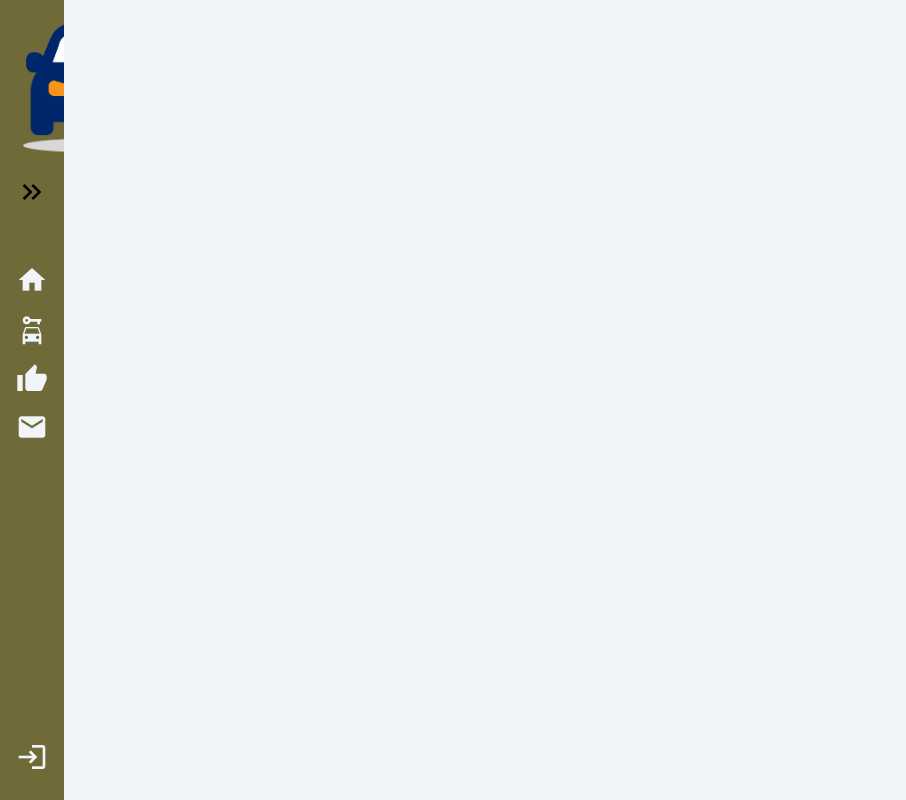
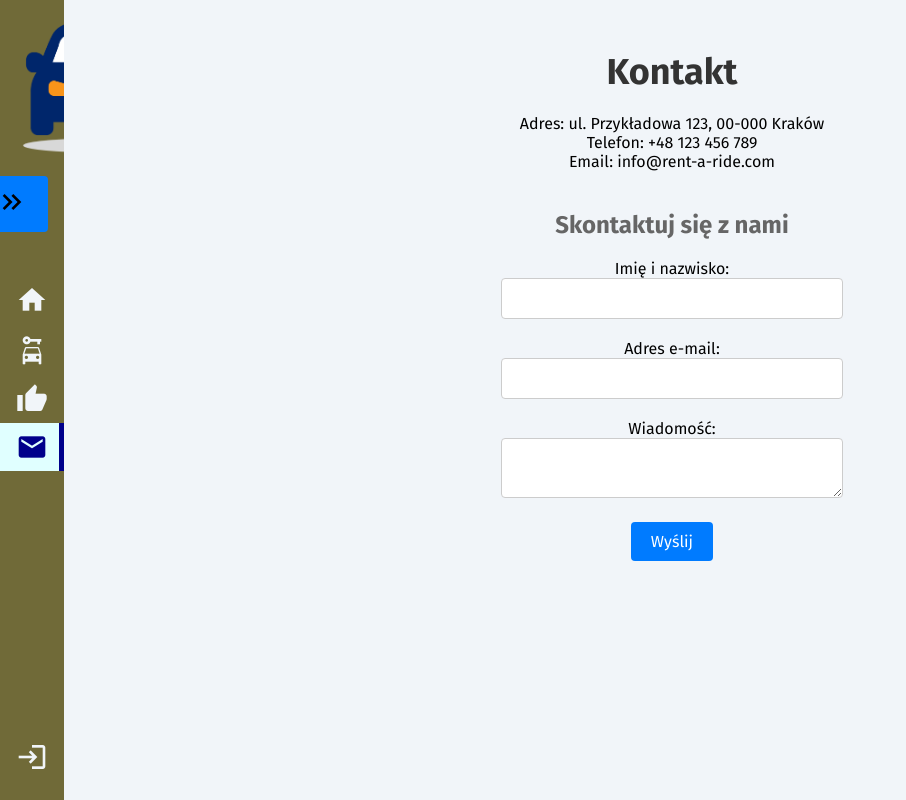
Before and after one commit to patrykzapala/rent-a-ride, a Vue app: page /contact in a window 1280 px wide. Shown: the whole page, without its empty margins (0-906 px from the left). Built offline with nearby package versions, Linux system fonts and the light colour scheme.

Commit message:
Dodanie opinions i contact

```diff
--- a/src/router/index.js
+++ b/src/router/index.js
@@ -16,6 +16,10 @@ const router = createRouter({
 			path: '/opinions',
 			component: () => import('../views/Opinions.vue')
 		},
+		{
+			path: '/contact',
+			component: () => import('../views/Contact.vue')
+		},
 	],
 })
 
--- /dev/null
+++ b/src/views/Contact.vue
@@ -0,0 +1,107 @@
+<template>
+    <div id="Contact-page">
+      <h1 class="header">Kontakt</h1>
+
+      <div class="contact-info">
+        <p>Adres: ul. Przykładowa 123, 00-000 Kraków</p>
+        <p>Telefon: +48 123 456 789</p>
+        <p>Email: info@rent-a-ride.com</p>
+      </div>
+
+      <h2 class="sub-header">Skontaktuj się z nami</h2>
+      <form @submit.prevent="sendEmail">
+        <div class="form-group">
+          <label for="name">Imię i nazwisko:</label>
+          <input type="text" id="name" v-model="name" required>
+        </div>
+        <div class="form-group">
+          <label for="email">Adres e-mail:</label>
+          <input type="email" id="email" v-model="email" required>
+        </div>
+        <div class="form-group">
+          <label for="message">Wiadomość:</label>
+          <textarea id="message" v-model="message" required></textarea>
+        </div>
+        <button type="submit">Wyślij</button>
+      </form>
+    </div>
+  </template>
+
+  <script>
+  export default {
+    data() {
+      return {
+        name: '',
+        email: '',
+        message: ''
+      };
+    },
+    methods: {
+      sendEmail() {
+        // Tutaj możesz dodać logikę wysyłania emaila, np. przy użyciu jakiejś usługi API
+        console.log('Dane do wysłania emaila:', this.name, this.email, this.message);
+
+        // Czyść formularz po wysłaniu
+        this.name = '';
+        this.email = '';
+        this.message = '';
+
+        // Poinformuj użytkownika o wysłaniu emaila (możesz dodać odpowiednią wiadomość)
+        alert('Twoja wiadomość została wysłana!');
+      }
+    }
+  };
+  </script>
+
+  <style>
+  #Contact-page {
+    text-align: center;
+    margin: 50px auto;
+    max-width: 800px;
+  }
+
+  .header {
+    color: #333;
+    font-size: 36px;
+    margin-bottom: 20px;
+  }
+
+  .sub-header {
+    color: #666;
+    font-size: 24px;
+    margin-top: 40px;
+    margin-bottom: 20px;
+  }
+
+  .contact-info {
+    margin-bottom: 40px;
+  }
+
+  .form-group {
+    margin-bottom: 20px;
+  }
+
+  input[type="text"],
+  input[type="email"],
+  textarea {
+    width: 100%;
+    padding: 10px;
+    font-size: 16px;
+    border: 1px solid #ccc;
+    border-radius: 4px;
+  }
+
+  button {
+    background-color: #007bff;
+    color: #fff;
+    padding: 10px 20px;
+    font-size: 16px;
+    border: none;
+    border-radius: 4px;
+    cursor: pointer;
+  }
+
+  button:hover {
+    background-color: #0056b3;
+  }
+  </style>
--- a/src/views/Opinions.vue
+++ b/src/views/Opinions.vue
@@ -63,6 +63,10 @@
   /* Style zostały zachowane z poprzedniej wersji */
 
   .opinions {
+    position: relative; /* Konieczne do poprawnego pozycjonowania samochodu */
+	text-align: center;
+	margin: 50px auto;
+	max-width: 800px;
     text-align: center;
   }
 
@@ -83,7 +87,7 @@
     border-radius: 8px;
     padding: 20px;
     margin-bottom: 20px;
-    width: 95%;
+    width: 100%;
     max-width: 800px; /* Zwiększyłem maksymalną szerokość opinii */
     text-align: center; /* Wyrównanie tekstu do lewej strony */
   }
```
